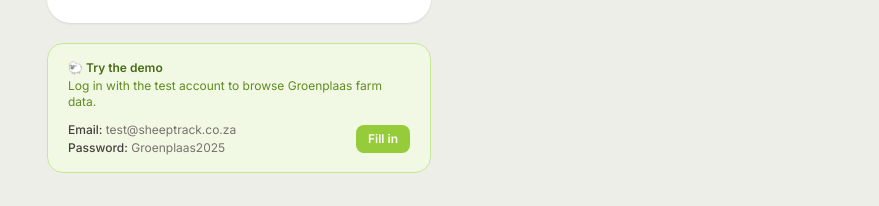
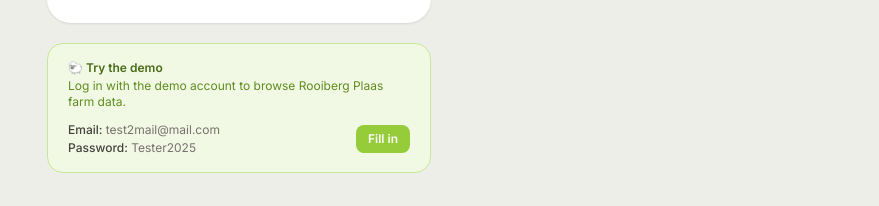
Before and after one commit to C0LEBY/sheepNstuff, a React (Vite) app: page /login in a window 1280 px wide. Shown: the part 538-744 px from the top of the page, without its empty margins (401-1280 px from the left). Built offline with nearby package versions, Linux system fonts and the light colour scheme; no server answers.

Commit message:
latest changes

```diff
--- a/src/pages/auth/Login.jsx
+++ b/src/pages/auth/Login.jsx
@@ -27,8 +27,8 @@
   }
 
   function fillTestUser() {
-    setEmail('test@sheeptrack.co.za')
-    setPassword('Groenplaas2025')
+    setEmail('test2mail@mail.com')
+    setPassword('Tester2025')
     setShowPw(true)
   }
 
@@ -117,12 +117,12 @@
       <div className="mt-5 w-full max-w-sm bg-farm-50 border border-farm-200 rounded-2xl px-5 py-4">
         <p className="text-xs font-semibold text-farm-700 mb-0.5">🐑 Try the demo</p>
         <p className="text-xs text-farm-600 mb-3">
-          Log in with the test account to browse Groenplaas farm data.
+          Log in with the demo account to browse Rooiberg Plaas farm data.
         </p>
         <div className="flex items-center justify-between text-xs">
           <div className="space-y-0.5 text-stone-500">
-            <p><span className="font-medium text-stone-700">Email:</span> test@sheeptrack.co.za</p>
-            <p><span className="font-medium text-stone-700">Password:</span> Groenplaas2025</p>
+            <p><span className="font-medium text-stone-700">Email:</span> test2mail@mail.com</p>
+            <p><span className="font-medium text-stone-700">Password:</span> Tester2025</p>
           </div>
           <button
             onClick={fillTestUser}
```
